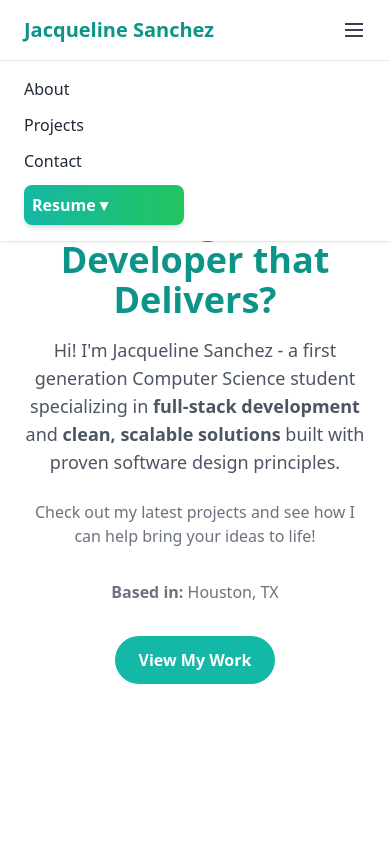
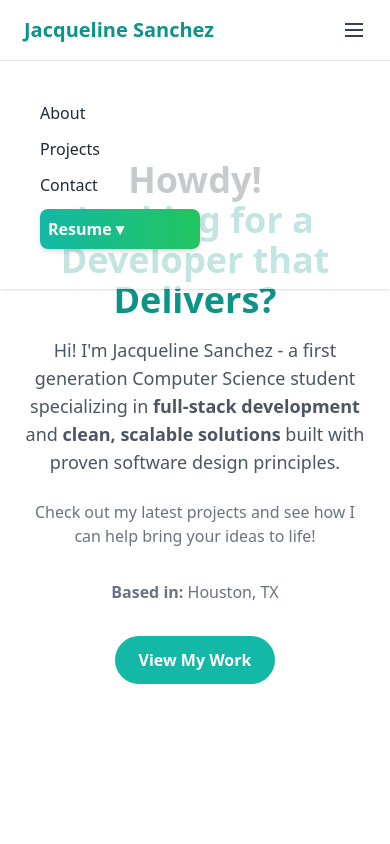
Before and after one commit to jupitersnow1/jupitersnow1.github.io, a website: page index.html in a window 390 px wide. Both pictures are taken after a click on the button 354 px from the left and 30 px from the top of the page. Shown: the top 844 px of the page. Drawn offline with nearby package versions, Linux system fonts and the light colour scheme.

Commit message:
nav bar update

```diff
--- a/index.html
+++ b/index.html
@@ -21,7 +21,7 @@
 <body class="bg-gray-50 text-gray-800 font-sans">
 
   <!----------- navigation-------------->
-   <header class = "fixed top-0 left-0 w-full bg-white shadow z-50">
+   <header class = "fixed top-0 left-0 w-full bg-white bg-opacity-50 shadow z-50">
     <div class = "max-w-6xl mx-auto px-6 py-4 flex justify-between items-center">
 
       <!-- logo -->
@@ -62,8 +62,8 @@
     </div>
 
     <!-- mobile menu options -->
-      <div id="menu" class="hidden md:hidden bg-white border-t border-gray-200">
-      <nav class="flex flex-col px-6 py-4 space-y-3 font-medium">
+      <div id="menu" class="hidden md:hidden bg-white bg-opacity-50 border-t border-gray-200">
+      <nav class="flex flex-col px-10 py-10 space-y-3 font-medium">
         <a href="#about" class="hover:text-teal-600">About</a>
         <a href="#projects" class="hover:text-teal-600">Projects</a>
         <a href="#contact" class="hover:text-teal-600">Contact</a>
```
